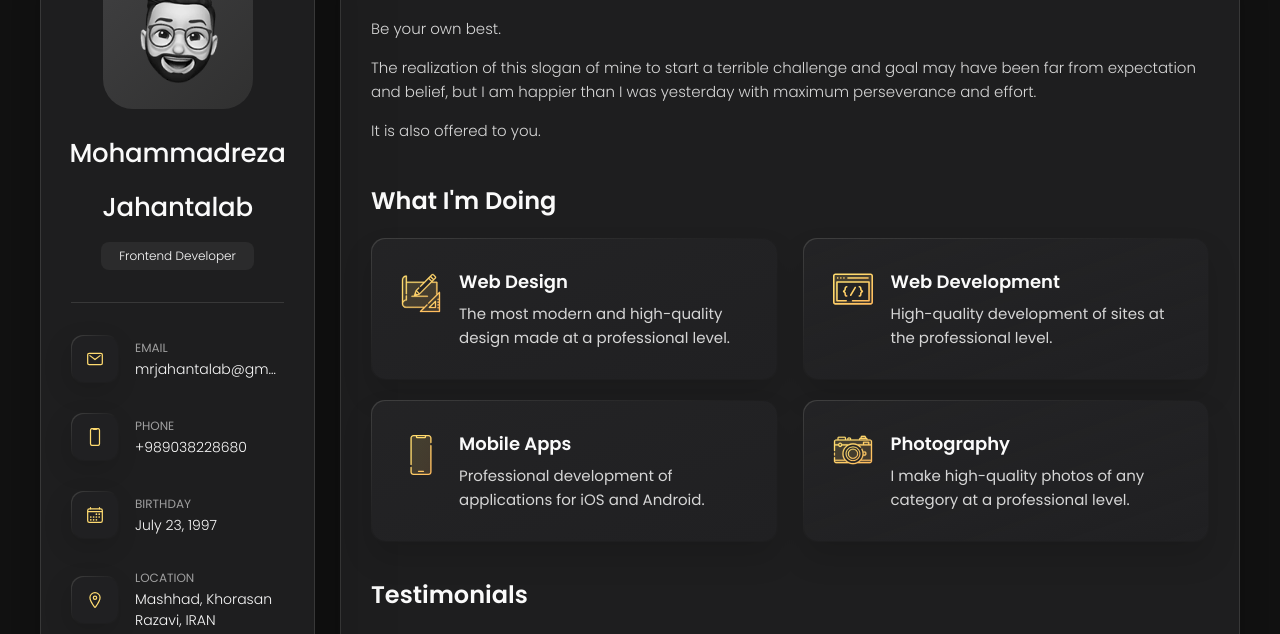
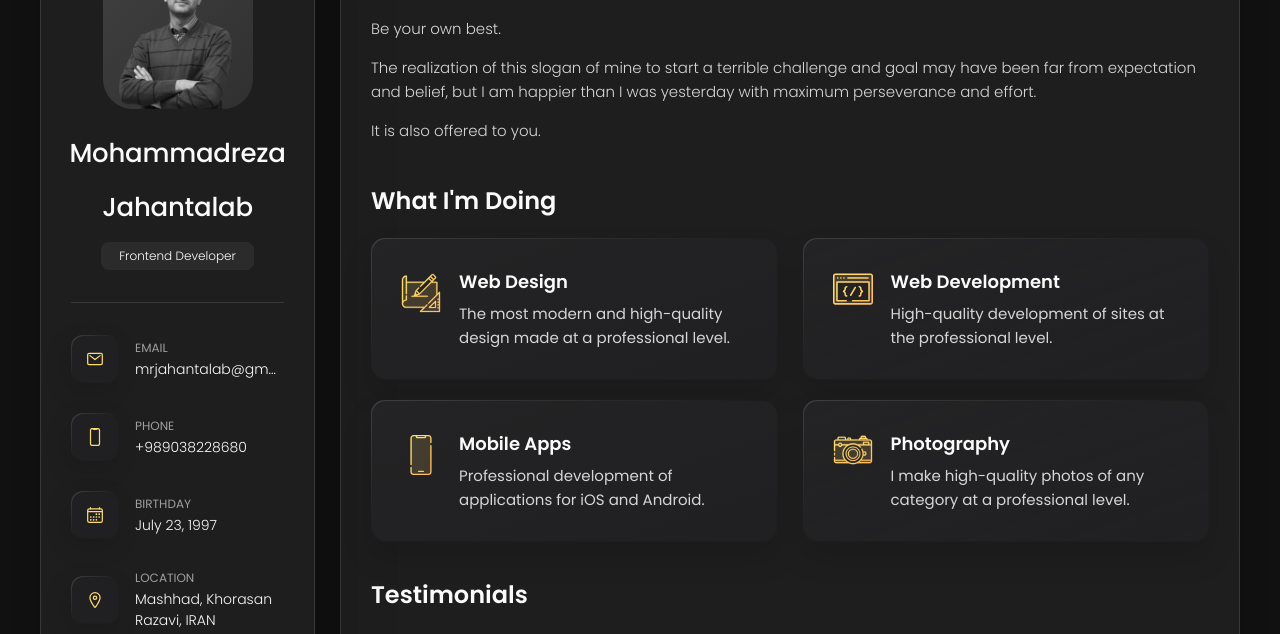
Before and after one commit to greatmr/greatmr.github.io, a plain HTML site: page index.html in a window 1280 px wide. Shown: the part 162-796 px from the top of the page. Drawn offline with nearby package versions, Linux system fonts and the light colour scheme.

Commit message:
Update index.html file
Change route of avatar

```diff
--- a/index.html
+++ b/index.html
@@ -37,7 +37,7 @@
       <aside class="sidebar" data-sidebar>
         <div class="sidebar-info">
           <figure class="avatar-box">
-            <img src="./assets/images/my-avatar.png" alt="Mohammadreza Jahantalab" width="80" />
+            <img src="./assets/images/personal.png" alt="Mohammadreza Jahantalab" width="80" />
           </figure>
 
           <div class="info-content">
```
